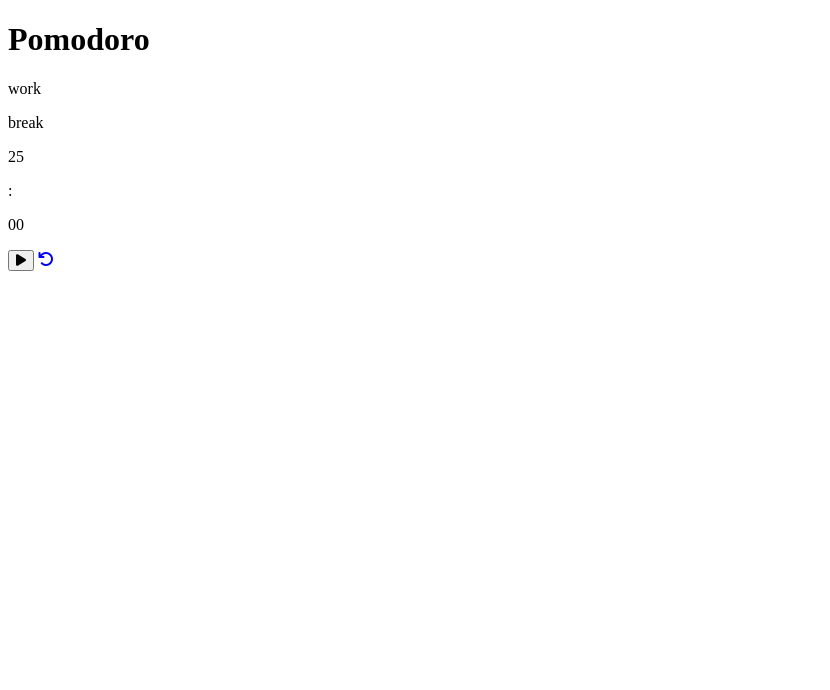
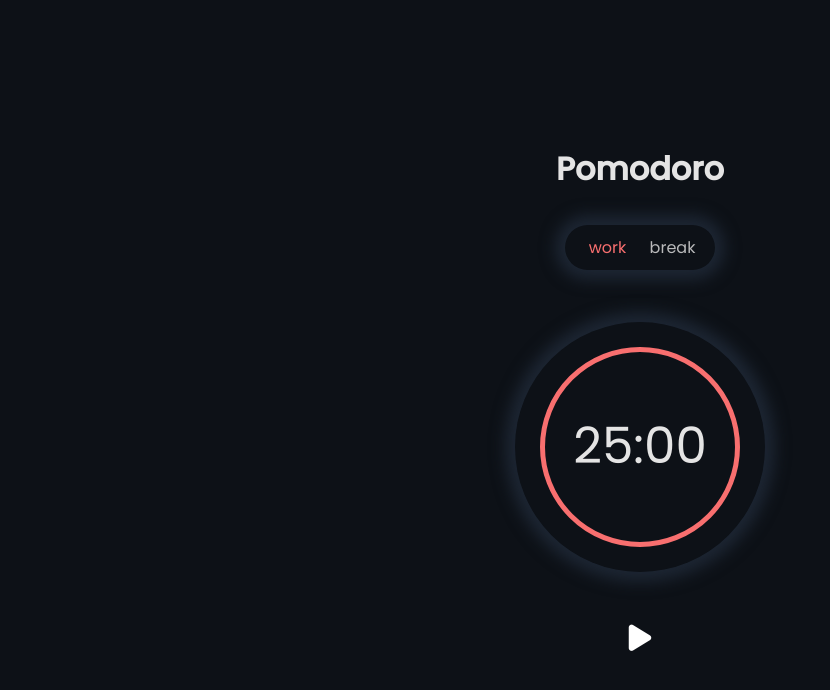
Before and after one commit to RodriguesGS/Pomodoro-Timer, a plain HTML site: page index.html in a window 1280 px wide. Shown: the whole page, without its empty margins (0-830 px from the left). Drawn offline with Linux system fonts and the light colour scheme.

Commit message:
css configuration

```diff
--- a/index.html
+++ b/index.html
@@ -20,7 +20,7 @@
             <h1>Pomodoro</h1>
 
             <div class="painel">
-                <p id="work">work</p>
+                <p id="work" class="active">work</p>
                 <p id="break">break</p>
             </div>
 
--- a/style.css
+++ b/style.css
@@ -0,0 +1,96 @@
+@import url('https://fonts.googleapis.com/css2?family=Poppins:wght@300;400;500&display=swap');
+
+* {
+    margin: 0;
+    padding: 0;
+    box-sizing: border-box;
+}
+
+
+html, body {
+    height: 100%;
+    background-color: #0D1117;
+    font-family: 'Poppins', sans-serif;
+}
+
+main {
+    display: flex;
+    align-items: center;
+    height: 100%;
+}
+
+.container {
+    color: #e4e4e4;
+    display: flex;
+    flex-direction: column;
+    align-items: center;
+    justify-content: center;
+    margin: auto;
+}
+
+.painel {
+    display: grid;
+    grid-template-columns: 1fr 1fr;
+    margin: 30px;
+    width: 150px;
+    padding: 10px;
+    text-align: center;
+    margin-block: 2rem;
+    border-radius: 50px;
+    box-shadow: 0px 0px 15px 10px #1D2633
+}
+
+.painel p {
+    opacity: .8;
+}
+
+.painel p.active {
+    opacity: 1;
+    color: #f86f6f;
+}
+
+.timer {
+    display: flex;
+    justify-content: center;
+    align-items: center;
+    border-radius: 50%;
+    width: 250px;
+    height: 250px;
+    margin: 20px;
+    box-shadow: 0px 0px 15px 10px #1D2633
+}
+
+.circleTimer {
+    display: flex;
+    align-items: center;
+    justify-content: center;
+    border-radius: 50%;
+    border: solid 5px #f86f6f;
+    width: 200px;
+    height: 200px;
+}
+
+.time {
+    display: flex;
+    flex-direction: row;
+}
+
+.time p {
+    font-size: 50px;
+}
+
+.control {
+    margin-top: 30px;
+}
+
+.control button {
+    background-color: transparent;
+    border: none;
+    cursor: pointer;
+    color: #fff;
+    font-size: 30px;
+}
+
+.control #restart {
+    display: none;
+}
```
